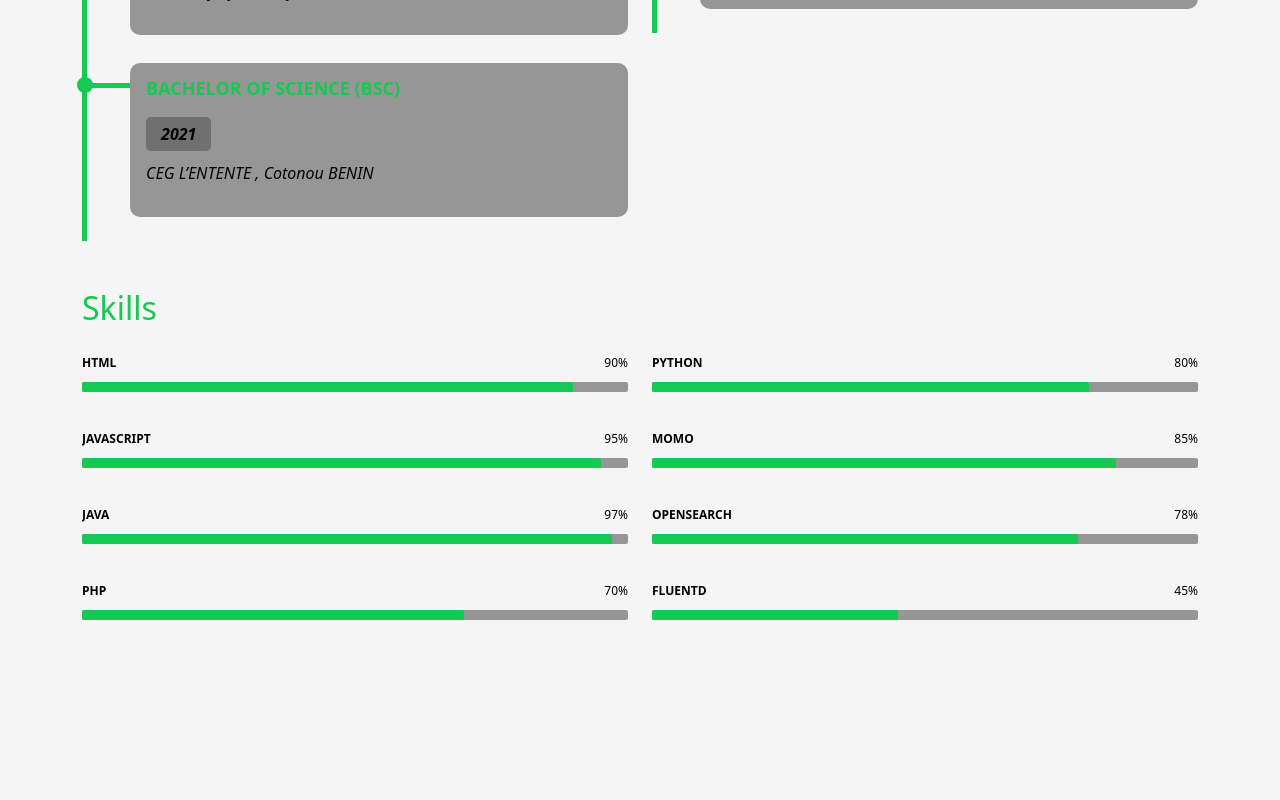
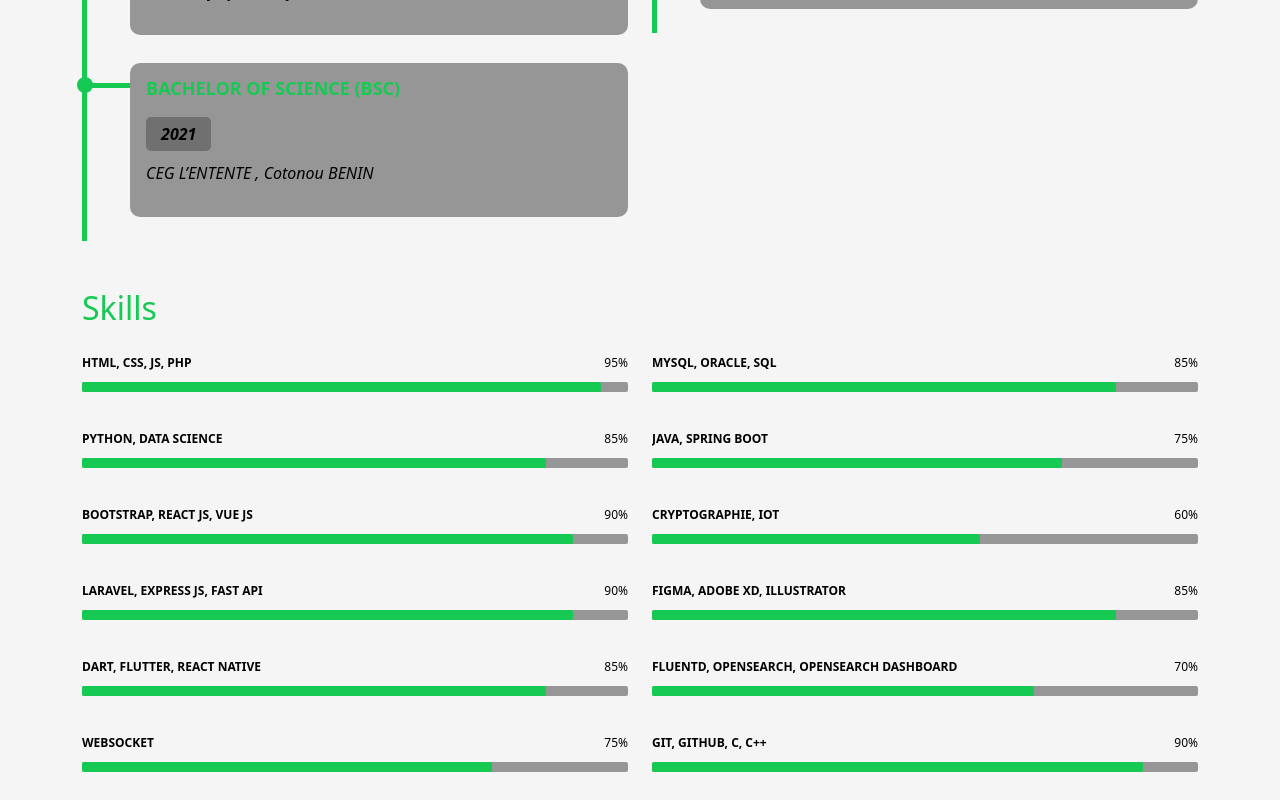
Before and after one commit to Charlot-DEDJINOU/Website, a Vue app: page / in a window 1280 px wide. Shown: the part 1586-2386 px from the top of the page. Before the commit the page ends 2234 px from the top, so only its background shows below. Built offline with nearby package versions, Linux system fonts and the light colour scheme.

Commit message:
dynamic section skills

```diff
--- a/src/components/SkillsSection.vue
+++ b/src/components/SkillsSection.vue
@@ -2,19 +2,23 @@
 import ProgressBar from './ProgressBar.vue'
 import { useStore } from 'vuex'
 import { computed, ref } from 'vue'
+import Skills from '../data/Skills'
 
 export default {
   components: {
     ProgressBar
   },
   setup() {
+    const skills = Skills()
+
     const store = useStore()
     const uniColor = ref(computed(() => store.state.uniColor))
     const theme = ref(computed(() => store.state.theme))
 
     return {
       uniColor,
-      theme
+      theme,
+      skills
     }
   }
 }
@@ -27,52 +31,20 @@ export default {
     <div class="row skills-content">
       <div class="col-lg-6">
         <ProgressBar
-          skill="HTML"
-          percent="90%"
-          :color="uniColor"
-          :background="theme.background.secondary"
-        />
-        <ProgressBar
-          skill="JavaScript"
-          percent="95%"
-          :color="uniColor"
-          :background="theme.background.secondary"
-        />
-        <ProgressBar
-          skill="Java"
-          percent="97%"
-          :color="uniColor"
-          :background="theme.background.secondary"
-        />
-        <ProgressBar
-          skill="PHP"
-          percent="70%"
+          v-for="(item, index) in skills[0]"
+          :key="0 + index"
+          :skill="item.title"
+          :percent="item.percent"
           :color="uniColor"
           :background="theme.background.secondary"
         />
       </div>
       <div class="col-lg-6">
         <ProgressBar
-          skill="Python"
-          percent="80%"
-          :color="uniColor"
-          :background="theme.background.secondary"
-        />
-        <ProgressBar
-          skill="Momo"
-          percent="85%"
-          :color="uniColor"
-          :background="theme.background.secondary"
-        />
-        <ProgressBar
-          skill="OpenSearch"
-          percent="78%"
-          :color="uniColor"
-          :background="theme.background.secondary"
-        />
-        <ProgressBar
-          skill="Fluentd"
-          percent="45%"
+          v-for="(item, index) in skills[1]"
+          :key="1 + index"
+          :skill="item.title"
+          :percent="item.percent"
           :color="uniColor"
           :background="theme.background.secondary"
         />
--- a/src/data/Projects.js
+++ b/src/data/Projects.js
@@ -141,7 +141,7 @@ export default function Projects() {
       github: 'https://github.com/Charlot-DEDJINOU/Shared-Preference-Flutter'
     },
     {
-      image: '../assets/stock_master.png',
+      image: '../assets/realtime_notification.avif',
       description:
         "Développé avec React JS pour le frontend, Express JS pour le backend, et les websockets pour la communication en temps réel, ce projet permet la mise en place de notifications en temps réel. Explorez la puissance des websockets pour fournir une expérience utilisateur dynamique et réactive, tout en utilisant des technologies modernes pour la création d'applications web interactives.",
       skills: ['React JS', 'Express JS', 'WebSocket', 'JS'],
```
